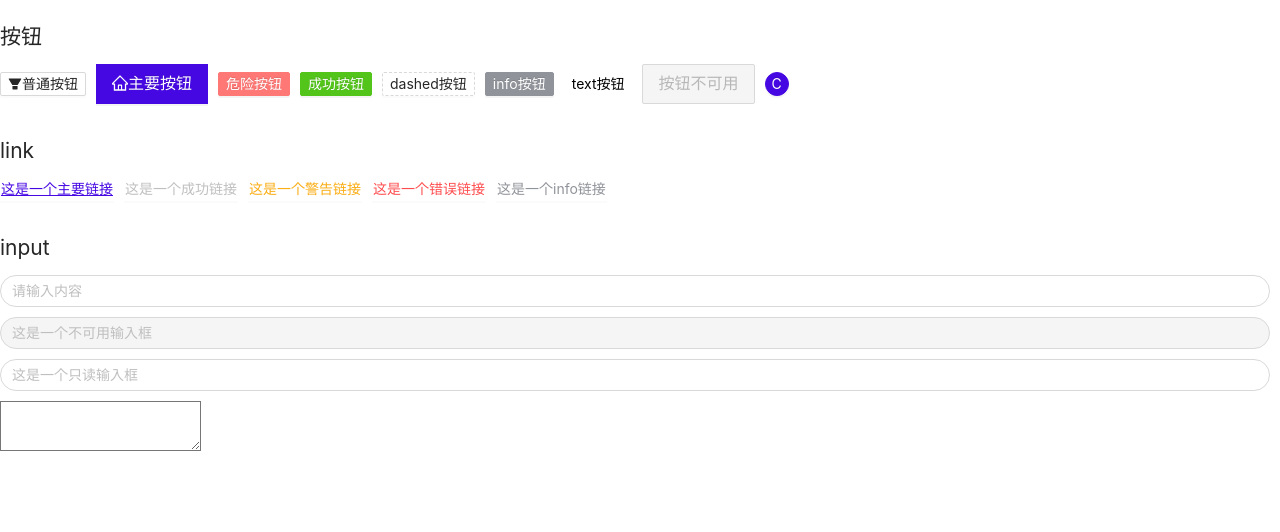
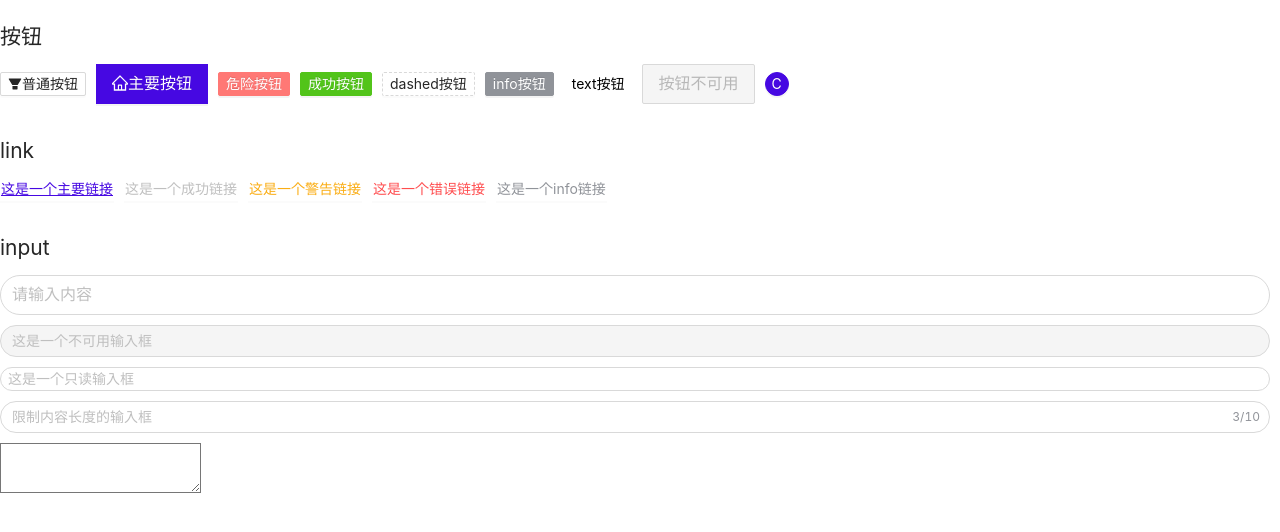
Before and after one commit to inagora/wd-view, a Vue app: page / in a window 1280 px wide. Shown: the top 532 px of the page. Built offline with nearby package versions, Linux system fonts and the light colour scheme.

Commit message:
input 组件

```diff
--- a/demo/pages/App.vue
+++ b/demo/pages/App.vue
@@ -72,6 +72,7 @@
             <legend>input</legend>
             <wd-input
                 type="text"
+                size="large"
                 placeholder="请输入内容"></wd-input>
             <wd-input
                 :disabled="true"
@@ -80,7 +81,14 @@
             <wd-input
                 :readonly="true"
                 type="text"
+                size="small"
                 placeholder="这是一个只读输入框"></wd-input>
+            <wd-input
+                type="text"
+                maxlength="10"
+                show-word-limit
+                v-model="textData"
+                placeholder="限制内容长度的输入框"></wd-input>
             <wd-input
                 type="textarea"
                 placeholder="这是一个文本框"></wd-input>
@@ -117,13 +125,15 @@ export default {
         //     counter.value++;
         //     console.log(counter);
         // }, 1000);
+        const textData = ref('123');
         return {
             counter,
             isShowToast,
             toastMsg,
             doShowToastClickHandler,
             duration,
-            clickHandler
+            clickHandler,
+            textData
         };
     }
 }
--- a/src/components/input/input.vue
+++ b/src/components/input/input.vue
@@ -5,11 +5,19 @@
         ]">
         <template v-if="type !== 'textarea'">
             <input
-                class="wd-input"
+                :class="[
+                    'wd-input',
+                    'wd-input-' + sizeMap[size]
+                ]"
                 v-bind="$attrs"
                 :type="type"
                 :disabled="disabled"
                 :readonly="readonly">
+            <span v-if="isWordLimitVisible" class="wd-input__count">
+                <span class="wd-input__count-inner">
+                    {{textLength}}/{{upperLimit}}
+                </span>
+            </span>
         </template>
         <textarea
             v-else
@@ -23,28 +31,89 @@
 </template>
 
 <script lang="ts">
-import {defineComponent, PropType} from 'vue';
-type ButtonTypes = PropType<'primary' | 'success' | 'warning' | 'danger' | 'info'>;
+import {defineComponent, PropType, reactive, computed} from 'vue';
+interface WdInputProps {
+    type: string,
+    size: string,
+    showWordLimit: boolean,
+    clearable: boolean,
+    showPassword: boolean,
+    disabled: boolean,
+    suffixIcon: string,
+    prefixIcon: string,
+    resize: boolean,
+    readonly: boolean,
+    modelValue: string
+}
 export default defineComponent({
     name: 'wd-input',
+    inheritAttrs: false,
     props: {
+        modelValue: {
+            type: String,
+            default: ''
+        },
         type: {
-            type: String as ButtonTypes,
-            default: 'default'
+            type: String,
+            default: 'text'
         },
         size: {
             type: String,
-            default: ''
+            default: 'default'
+        },
+        showWordLimit: {
+            type: Boolean,
+            default: false
+        },
+        showPassword: {
+            type: Boolean,
+            default: false
         },
         resize: {
             type: Boolean,
+            default: true
+        },
+        suffixIcon: {
+            type: String,
+            default: ''
+        },
+        prefixIcon: {
+            type: String,
             default: ''
         },
         disabled: Boolean,
-        readonly: Boolean
+        readonly: Boolean,
+        clearable: Boolean
     },
-    setup(props, {emit}) {
-
+    setup(props: WdInputProps, ctx) {
+        const sizeMap = reactive({
+            small: 'sm',
+            large: 'lg',
+            default: ''
+        });
+        // 是否显示字符限制
+        const isWordLimitVisible = computed(() => {
+            return props.showWordLimit &&
+                ctx.attrs.maxlength &&
+                (props.type === 'text' || props.type === 'textarea') &&
+                !props.disabled &&
+                !props.readonly &&
+                !props.showPassword
+        });
+        // 输入的文本长度
+        console.log(props.modelValue);
+        const textLength = computed(() => {
+            return props.modelValue.length;
+        });
+        const upperLimit = computed(() => {
+            return ctx.attrs.maxlength;
+        });
+        return {
+            sizeMap,
+            isWordLimitVisible,
+            textLength,
+            upperLimit
+        };
     }
 });
 </script>
--- a/src/components/input/style/index.less
+++ b/src/components/input/style/index.less
@@ -18,6 +18,30 @@
     text-align: start;
     vertical-align: top; // https://github.com/ant-design/ant-design/issues/6403
   }
+}
+
+.@{wd-prefix}-input__outer {
+  position: relative;
+}
+
+.@{wd-prefix}-input__count {
+  height: 100%;
+  display: inline-flex;
+  align-items: center;
+  color: #909399;
+  font-size: 12px;
+  position: absolute;
+  right: 5px;
+  top: 0;
+  text-align: center;
+  transition: all .3s;
+}
+
+.@{wd-prefix}-input__count-inner {
+  background: #fff;
+  line-height: normal;
+  display: inline-block;
+  padding: 0 5px;
 }
 
 // Input with affix: prefix or suffix
```
